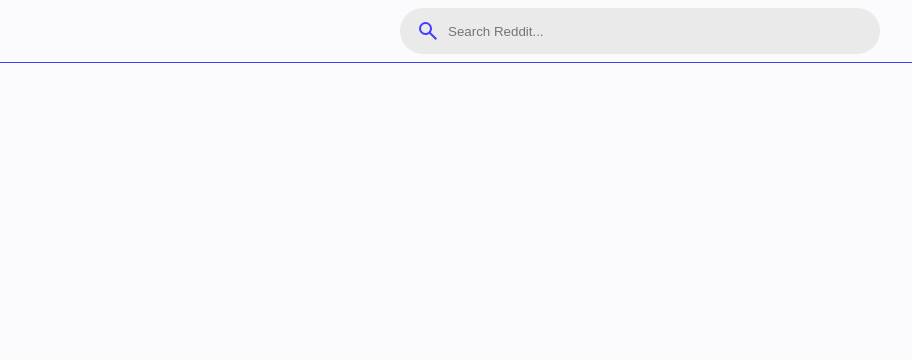
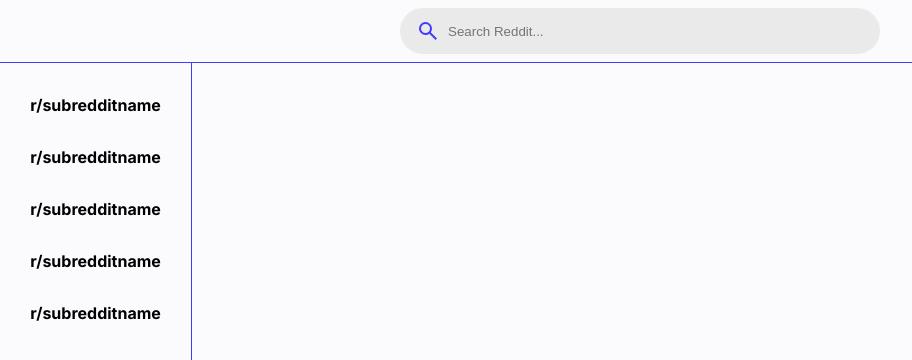
Before and after one commit to rbrickmn/mini-reddit-app, a React (Vite) app: page / in a window 1280 px wide. Shown: the top 360 px of the page, without its empty margins (0-912 px from the left). Built offline with nearby package versions, Linux system fonts and the light colour scheme.

Commit message:
Create first iteration of sidebar component

```diff
--- a/src/App.jsx
+++ b/src/App.jsx
@@ -1,5 +1,6 @@
 import React, { useState } from "react";
 import SearchBar from "./components/SearchBar/SearchBar";
+import Sidebar from "./components/Sidebar/Sidebar";
 import "./app.css";
 
 function App() {
@@ -8,6 +9,8 @@
       <header>
         <SearchBar />
       </header>
+
+      <Sidebar />
     </main>
   );
 }
--- a/src/components/Sidebar/Sidebar.css
+++ b/src/components/Sidebar/Sidebar.css
@@ -0,0 +1,23 @@
+.sidebar-wrapper {
+  position: sticky;
+  left: 0;
+  top: 0;
+  z-index: 99;
+  display: flex;
+  justify-content: center;
+  border-right: 1px solid var(--accent);
+  max-width: 12rem;
+  height: 100vh;
+  overflow-y: auto;
+}
+
+.subreddits-container {
+  padding: 1rem;
+}
+
+.subreddits-container li {
+  list-style: none;
+  padding: 1rem;
+  cursor: pointer;
+  font-weight: bold;
+}
--- a/src/components/Sidebar/Sidebar.jsx
+++ b/src/components/Sidebar/Sidebar.jsx
@@ -1,6 +1,20 @@
 import React from "react";
 import "./Sidebar.css";
 
-const Sidebar = () => {};
+const Sidebar = () => {
+  return (
+    <div className="sidebar-wrapper">
+      <div className="subreddits-container">
+        <ul>
+          <li>r/subredditname</li>
+          <li>r/subredditname</li>
+          <li>r/subredditname</li>
+          <li>r/subredditname</li>
+          <li>r/subredditname</li>
+        </ul>
+      </div>
+    </div>
+  )
+};
 
 export default Sidebar;
```
